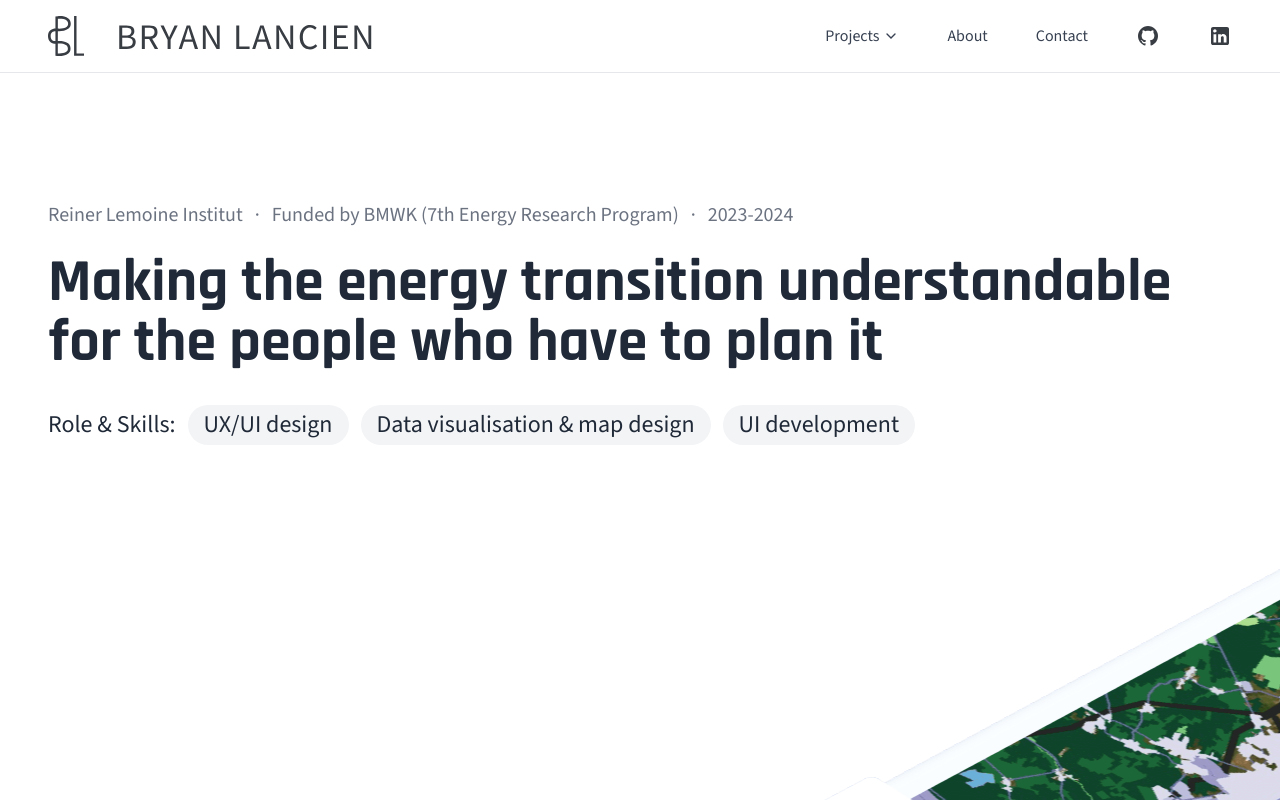
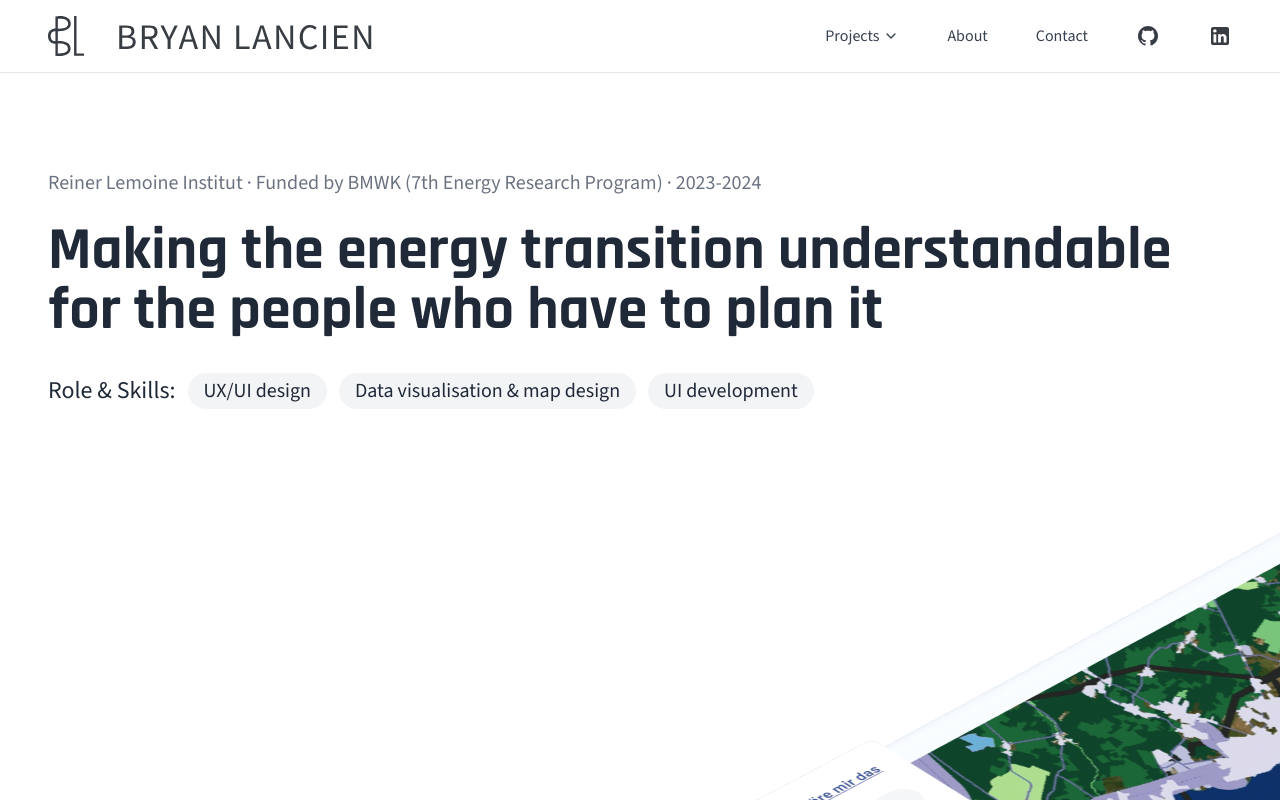
Before and after one commit to bmlancien/portfolio-2026, a React (Vite) app: page /projects/epp in a window 1280 px wide. Shown: the top 800 px of the page. Built offline with nearby package versions, Linux system fonts and the light colour scheme.

Commit message:
Improve typopgraphy on project pages

```diff
--- a/src/components/project/ProjectHeader.jsx
+++ b/src/components/project/ProjectHeader.jsx
@@ -2,21 +2,17 @@ import React from 'react';
 
 export default function ProjectHeader({ organization, funding, years, title, skills }) {
   return (
-    <div className="max-w-8xl mx-auto px-6 lg:px-12 pt-24 lg:pt-32 pb-12">
+    <div className="max-w-8xl mx-auto px-6 lg:px-12 pt-12 lg:pt-18 xl:pt-24 lg:pt-32 pb-12">
       <div className="flex flex-wrap items-center gap-1 text-sm lg:text-base xl:text-xl text-gray-500 mb-2 xl:mb-6">
-        <span>{organization}</span>
-        <span className="mx-2">·</span>
-        <span>{funding}</span>
-        <span className="mx-2">·</span>
-        <span>{years}</span>
+        <span>{organization} · {funding} · {years}</span>
       </div>
-      <h1 className="text-4xl md:text-5xl lg:text-6xl font-bold text-gray-800 font-rajdhani leading-tight mb-4 xl:mb-8 max-w-7xl">
+      <h1 className="text-3xl md:text-5xl lg:text-6xl font-bold text-gray-800 font-rajdhani leading-tight mb-4 xl:mb-8 max-w-7xl">
         {title}
       </h1>
       <div className="flex flex-wrap items-center gap-3">
         <span className="text-base lg:text-lg xl:text-2xl text-gray-800">Role & Skills:</span>
         {skills.map((skill) => (
-          <span key={skill} className="px-4 py-1 bg-gray-100 text-gray-800 rounded-full text-base lg:text-lg xl:text-2xl">
+          <span key={skill} className="px-4 py-1 bg-gray-100 text-gray-800 rounded-full text-sm lg:text-base xl:text-xl">
             {skill}
           </span>
         ))}
```
